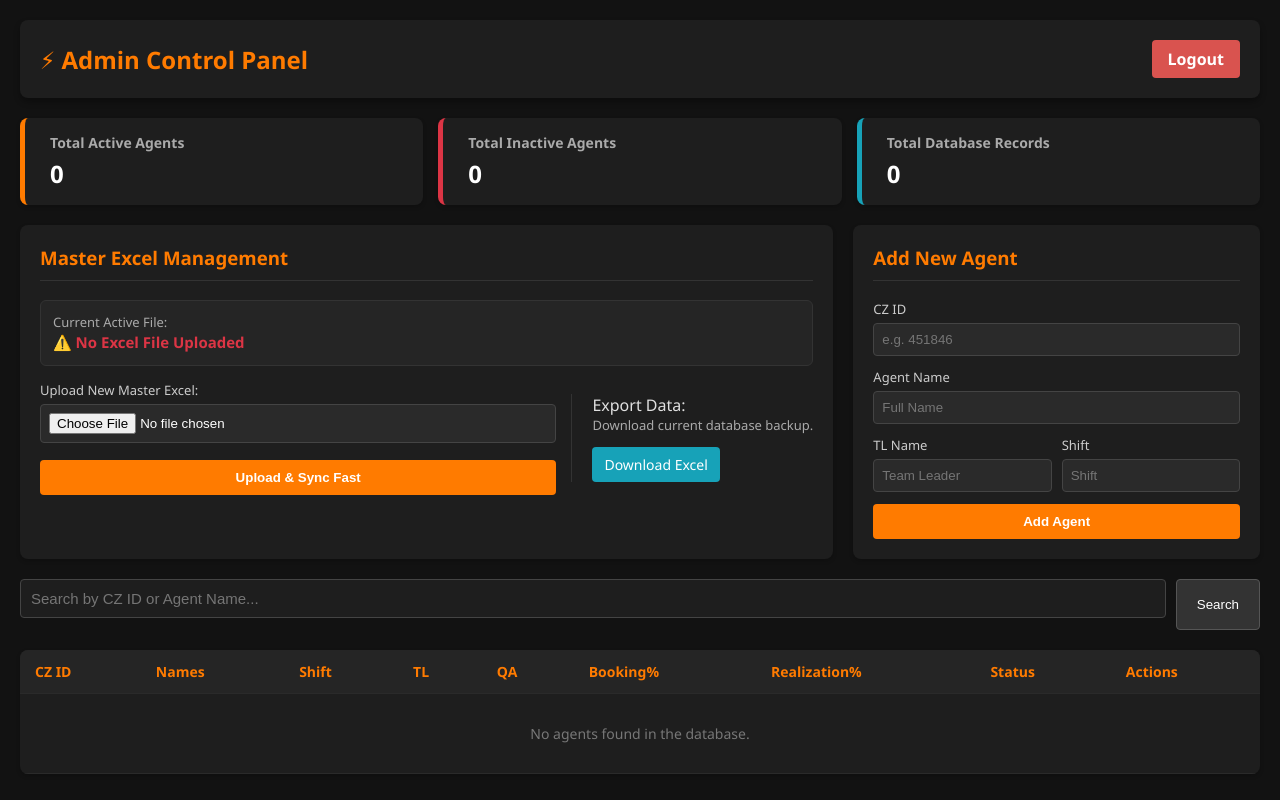
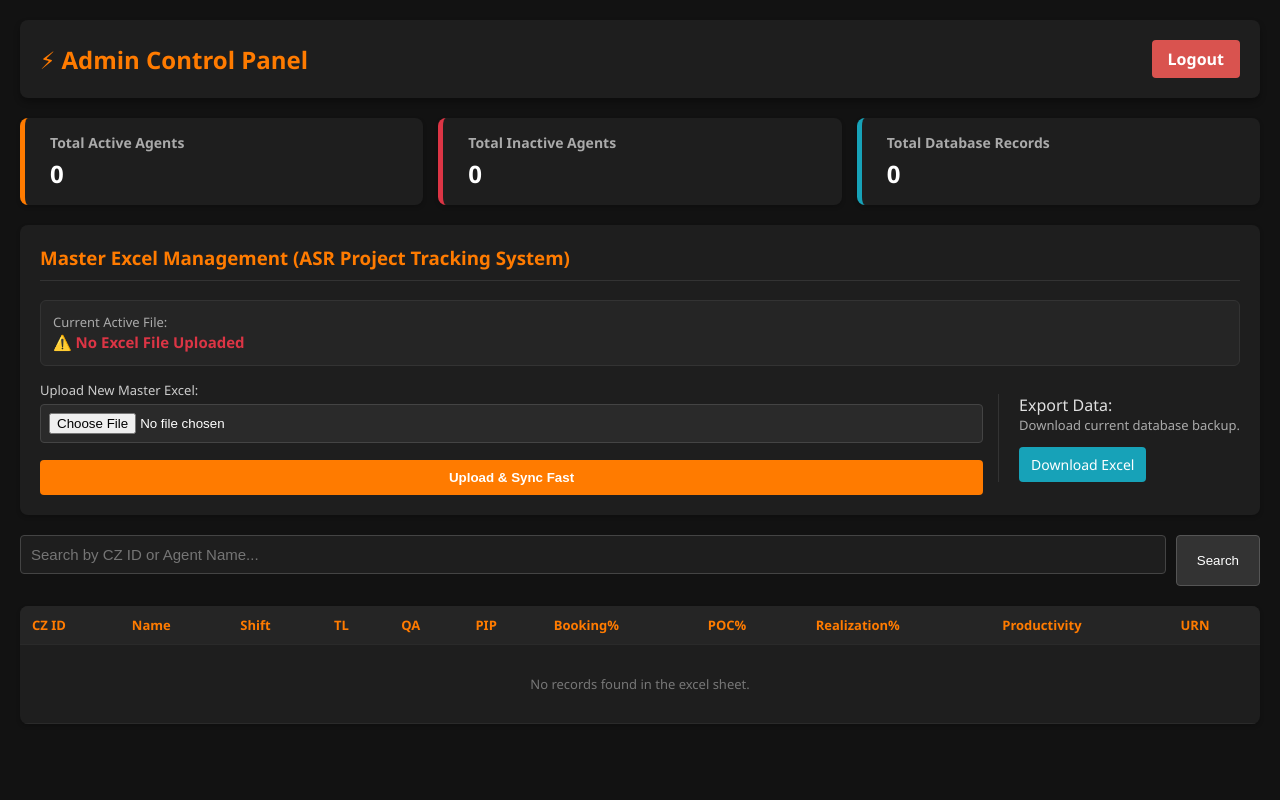
Before and after one commit to anmolankit420-hub/performance-portal, a Flask app: page /admin_panel in a window 1280 px wide. Run offline with Flask 3, Linux system fonts and the light colour scheme; the visitor is signed in with stand-in values (Sample User, id 1).

Commit message:
Update admin_panel.html

```diff
--- a/templates/admin_panel.html
+++ b/templates/admin_panel.html
@@ -13,7 +13,7 @@
             padding: 20px;
         }
         .container {
-            max-width: 1300px;
+            max-width: 1400px;
             margin: 0 auto;
         }
         .header-bar {
@@ -169,15 +169,16 @@
             border-radius: 8px;
             overflow-x: auto;
             box-shadow: 0 2px 4px rgba(0,0,0,0.2);
+            max-height: 600px;
         }
         table {
             width: 100%;
             border-collapse: collapse;
             text-align: left;
-            font-size: 14px;
+            font-size: 13px;
         }
         th, td {
-            padding: 12px 15px;
+            padding: 10px 12px;
             border-bottom: 1px solid #2a2a2a;
             white-space: nowrap;
         }
@@ -186,43 +187,11 @@
             color: #ff7b00;
             position: sticky;
             top: 0;
+            z-index: 10;
         }
         tr:hover {
             background: #252525;
         }
-        .badge-active {
-            background: rgba(40, 167, 69, 0.2);
-            color: #28a745;
-            padding: 4px 8px;
-            border-radius: 4px;
-            font-size: 12px;
-            font-weight: bold;
-        }
-        .badge-inactive {
-            background: rgba(220, 53, 69, 0.2);
-            color: #dc3545;
-            padding: 4px 8px;
-            border-radius: 4px;
-            font-size: 12px;
-            font-weight: bold;
-        }
-        .action-btns {
-            display: flex;
-            gap: 6px;
-        }
-        .btn-sm {
-            padding: 5px 10px;
-            font-size: 12px;
-            border-radius: 3px;
-            border: none;
-            cursor: pointer;
-            text-decoration: none;
-            color: white;
-        }
-        .btn-edit { background: #ffc107; color: #000; }
-        .btn-status { background: #6c757d; }
-        .btn-delete { background: #dc3545; }
-
         #uploadLoader {
             display: none;
             position: fixed;
@@ -279,13 +248,11 @@
         </div>
     </div>
 
-    <!-- Action Section: Excel Upload & Manual Add -->
+    <!-- Action Section: Excel Management -->
     <div class="action-section">
-        <!-- Excel Upload Card -->
-        <div class="card">
-            <h3>Master Excel Management</h3>
+        <div class="card" style="grid-column: span 2;">
+            <h3>Master Excel Management (ASR Project Tracking System)</h3>
 
-            <!-- Active File Status & Delete Section -->
             <div style="background: #252525; padding: 12px; border-radius: 6px; margin-bottom: 15px; display: flex; justify-content: space-between; align-items: center; border: 1px solid #333;">
                 <div>
                     <span style="font-size: 13px; color: #aaa; display: block;">Current Active File:</span>
@@ -319,31 +286,6 @@
                 </div>
             </div>
         </div>
-
-        <!-- Manual Add Agent Card -->
-        <div class="card">
-            <h3>Add New Agent</h3>
-            <form action="/admin/add_agent" method="POST">
-                <label>CZ ID</label>
-                <input type="text" name="cz_id" required placeholder="e.g. 451846">
-
-                <label>Agent Name</label>
-                <input type="text" name="name" required placeholder="Full Name">
-
-                <div style="display: flex; gap: 10px;">
-                    <div style="flex: 1;">
-                        <label>TL Name</label>
-                        <input type="text" name="tl" placeholder="Team Leader">
-                    </div>
-                    <div style="flex: 1;">
-                        <label>Shift</label>
-                        <input type="text" name="shift" placeholder="Shift">
-                    </div>
-                </div>
-
-                <button type="submit" class="btn">Add Agent</button>
-            </form>
-        </div>
     </div>
 
     <!-- Search Bar -->
@@ -355,56 +297,42 @@
         {% endif %}
     </form>
 
-    <!-- Agents Table -->
+    <!-- Agents Table (Showing exact Excel columns) -->
     <div class="table-container">
         <table>
             <thead>
                 <tr>
                     <th>CZ ID</th>
-                    <th>Names</th>
+                    <th>Name</th>
                     <th>Shift</th>
                     <th>TL</th>
                     <th>QA</th>
+                    <th>PIP</th>
                     <th>Booking%</th>
+                    <th>POC%</th>
                     <th>Realization%</th>
-                    <th>Status</th>
-                    <th>Actions</th>
+                    <th>Productivity</th>
+                    <th>URN</th>
                 </tr>
             </thead>
             <tbody>
                 {% for agent in agents %}
                 <tr>
                     <td><strong>{{ agent['CZ ID'] }}</strong></td>
-                    <td>{{ agent['Names'] }}</td>
+                    <td>{{ agent['Name'] }}</td>
                     <td>{{ agent['Shift'] }}</td>
                     <td>{{ agent['TL'] }}</td>
                     <td>{{ agent['QA'] }}</td>
+                    <td>{{ agent['PIP'] }}</td>
                     <td>{{ agent['Booking%'] }}</td>
+                    <td>{{ agent['POC%'] }}</td>
                     <td>{{ agent['Realization%'] }}</td>
-                    <td>
-                        {% if agent['Status'] | lower == 'inactive' %}
-                            <span class="badge-inactive">Inactive</span>
-                        {% else %}
-                            <span class="badge-active">Active</span>
-                        {% endif %}
-                    </td>
-                    <td>
-                        <div class="action-btns">
-                            <a href="/admin/edit_agent/{{ agent['CZ ID'] }}" class="btn-sm btn-edit">Edit</a>
-
-                            <form action="/admin/toggle_status/{{ agent['CZ ID'] }}" method="POST" style="margin:0;">
-                                <button type="submit" class="btn-sm btn-status">Toggle</button>
-                            </form>
-
-                            <form action="/admin/delete_agent/{{ agent['CZ ID'] }}" method="POST" style="margin:0;" onsubmit="return confirm('Are you sure you want to delete this agent?');">
-                                <button type="submit" class="btn-sm btn-delete">Delete</button>
-                            </form>
-                        </div>
-                    </td>
+                    <td>{{ agent['Productivity'] }}</td>
+                    <td>{{ agent['URN'] }}</td>
                 </tr>
                 {% else %}
                 <tr>
-                    <td colspan="9" style="text-align: center; color: #777; padding: 30px;">No agents found in the database.</td>
+                    <td colspan="11" style="text-align: center; color: #777; padding: 30px;">No records found in the excel sheet.</td>
                 </tr>
                 {% endfor %}
             </tbody>
```
